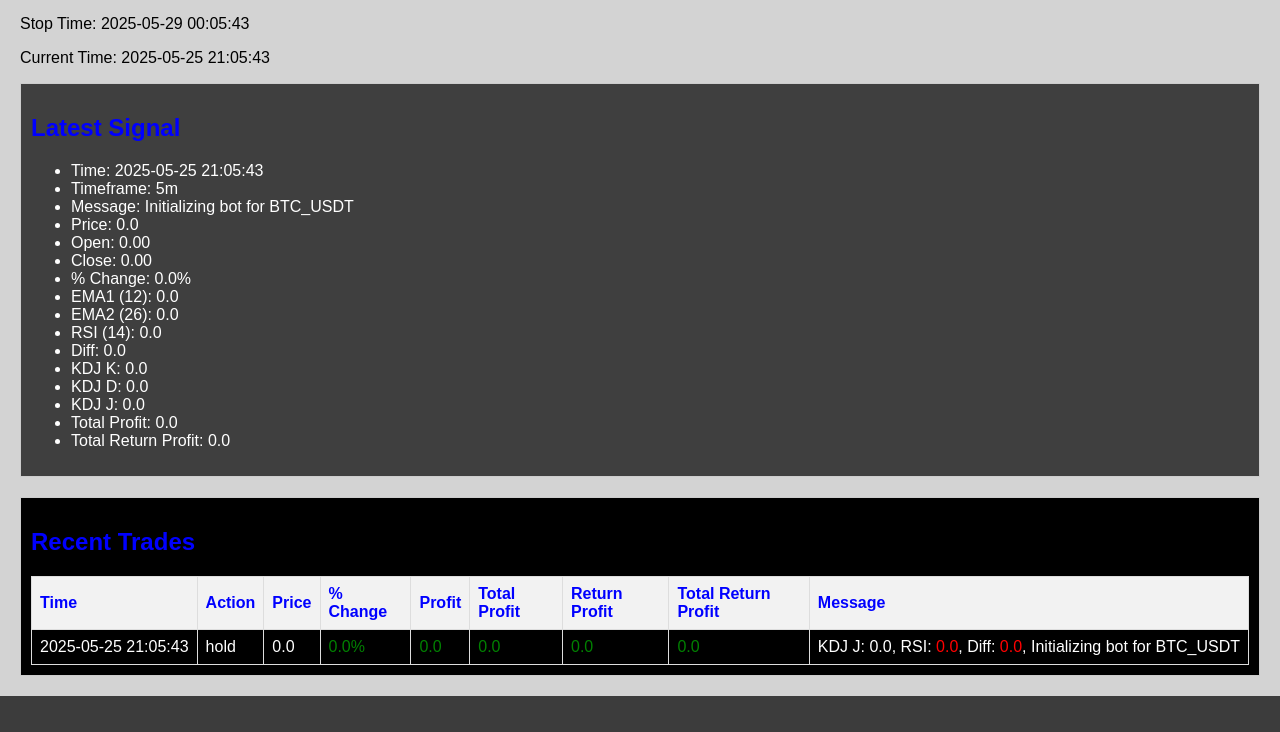
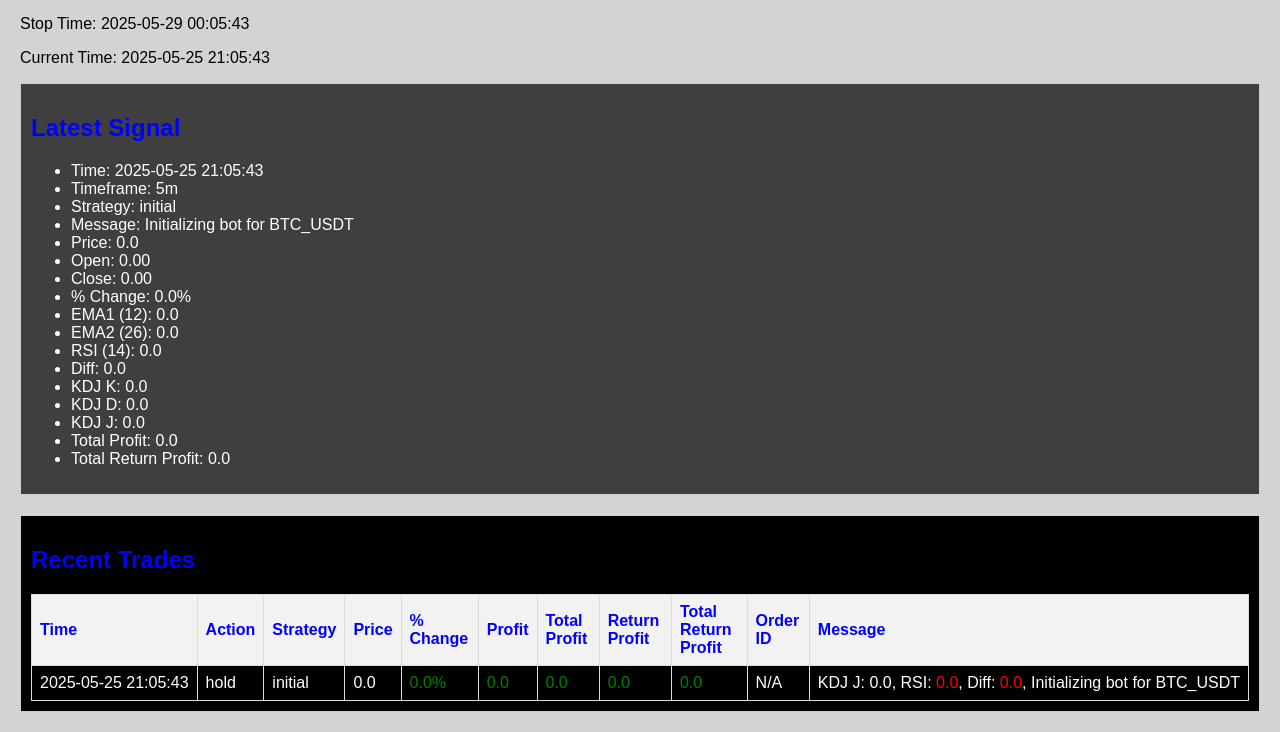
Before and after one commit to nonahgame/trader-site, a Flask app: page / in a window 1280 px wide. Shown: the part 133-865 px from the top of the page. Before the commit the page ends 829 px from the top, so only its background shows below. Run offline with Flask 3, Linux system fonts and the light colour scheme.

Commit message:
Update index.html

```diff
--- a/templates/index.html
+++ b/templates/index.html
@@ -123,6 +123,7 @@
         <ul>
             <li>Time: {{ signal.time }}</li>
             <li>Timeframe: {{ signal.timeframe }}</li>
+            <li>Strategy: {{ signal.strategy }}</li>
             <li>Message: {{ signal.message }}</li>
             <li>Price: {{ signal.price | round(2) }}</li>
             <li>Open: {{ "%.2f"|format(signal.open_price) }}</li>
@@ -149,6 +150,9 @@
             {% if signal.action == "sell" and signal.return_profit %}
             <li>Return Profit: {{ signal.return_profit | round(2) }}</li>
             {% endif %}
+            {% if signal.order_id %}
+            <li>Order ID: {{ signal.order_id }}</li>
+            {% endif %}
         </ul>
         {% else %}
         <p>No signal available.</p>
@@ -161,24 +165,28 @@
             <tr>
                 <th>Time</th>
                 <th>Action</th>
+                <th>Strategy</th>
                 <th>Price</th>
                 <th>% Change</th>
                 <th>Profit</th>
                 <th>Total Profit</th>
                 <th>Return Profit</th>
                 <th>Total Return Profit</th>
+                <th>Order ID</th>
                 <th>Message</th>
             </tr>
             {% for trade in trades %}
             <tr>
                 <td>{{ trade.time }}</td>
                 <td class="{% if trade.action == 'buy' %}action-buy{% elif trade.action == 'sell' %}action-sell{% endif %}">{{ trade.action }}</td>
+                <td>{{ trade.strategy }}</td>
                 <td>{{ trade.price | round(2) }}</td>
                 <td class="{% if trade.percent_change|float < 0 %}negative{% else %}non-negative{% endif %}">{{ trade.percent_change|float | round(2) }}%</td>
                 <td class="{% if trade.profit is not none and trade.profit|float < 0 %}negative{% else %}non-negative{% endif %}">{{ trade.profit | round(2) if trade.profit is not none else "N/A" }}</td>
                 <td class="{% if trade.total_profit is not none and trade.total_profit|float < 0 %}negative{% else %}non-negative{% endif %}">{{ trade.total_profit | round(2) if trade.total_profit is not none else "N/A" }}</td>
                 <td class="{% if trade.return_profit is not none and trade.return_profit|float < 0 %}negative{% else %}non-negative{% endif %}">{{ trade.return_profit | round(2) if trade.return_profit is not none else "N/A" }}</td>
                 <td class="{% if trade.total_return_profit is not none and trade.total_return_profit|float < 0 %}negative{% else %}non-negative{% endif %}">{{ trade.total_return_profit | round(2) if trade.total_return_profit is not none else "N/A" }}</td>
+                <td>{{ trade.order_id if trade.order_id else "N/A" }}</td>
                 <td>
                     KDJ J: <span class="{% if trade.j|float < 0 %}kdj-negative{% elif trade.j|float > 65 %}kdj-overbought{% else %}kdj-neutral{% endif %}">{{ trade.j | round(2) }}</span>,
                     RSI: <span class="{% if trade.rsi|float < 15 %}rsi-oversold{% elif trade.rsi|float > 60 %}rsi-overbought{% else %}rsi-neutral{% endif %}">{{ trade.rsi | round(2) }}</span>,
```
